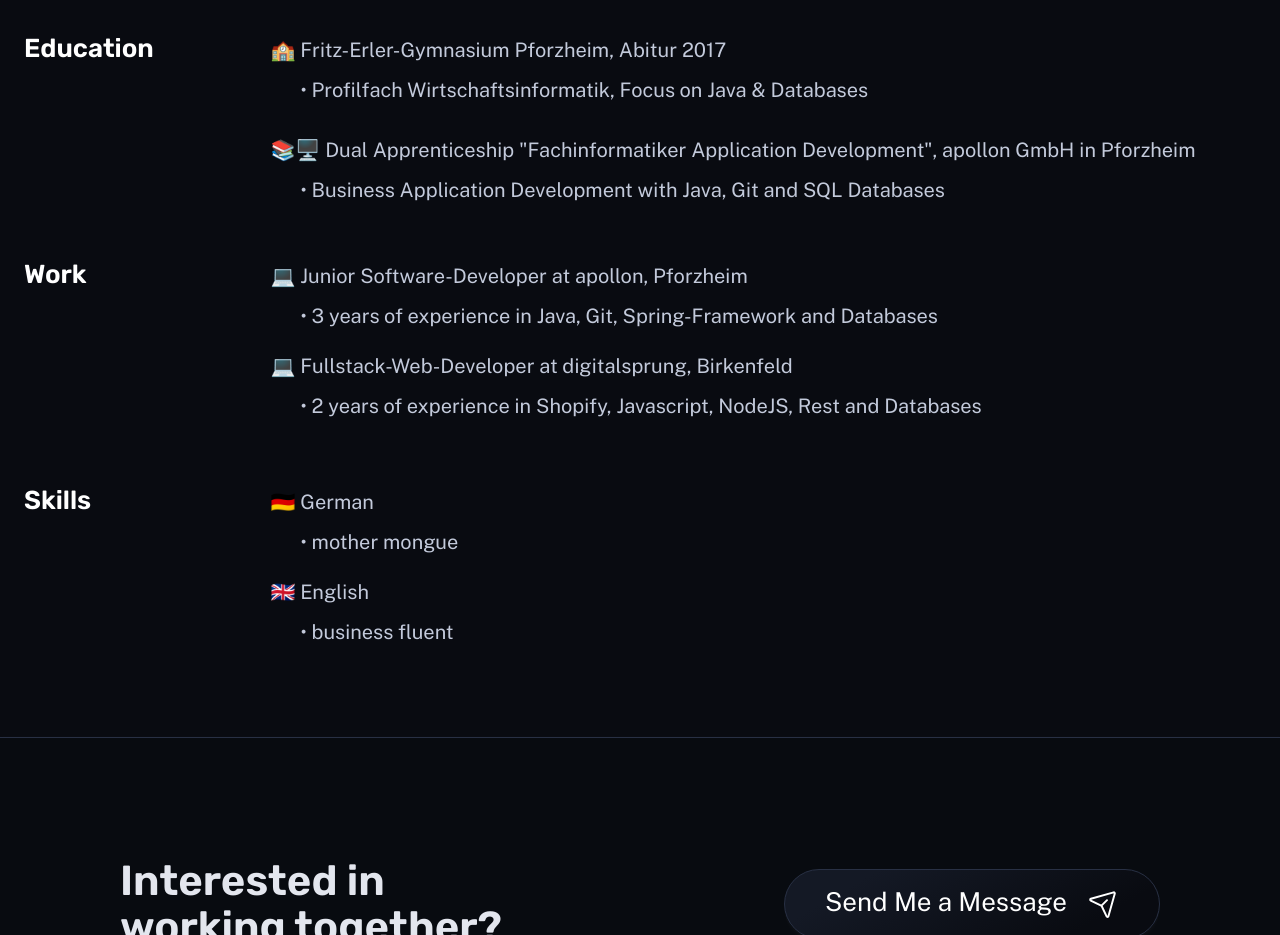
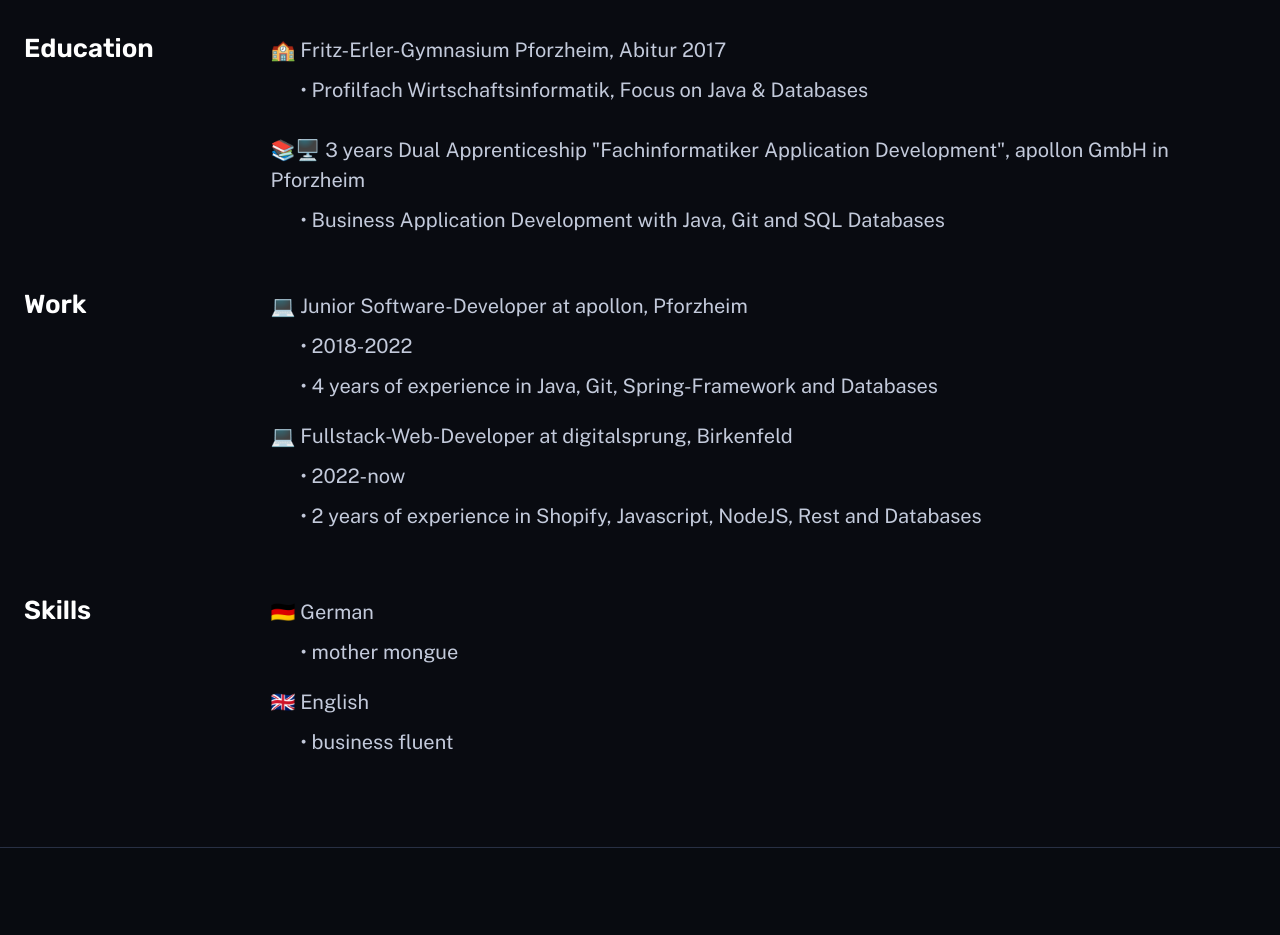
Before and after one commit to grosscoding/grosscoding-home, an Astro site: page /about in a window 1280 px wide. Shown: the part 980-1915 px from the top of the page. Built offline with nearby package versions, Linux system fonts and the light colour scheme; Astro itself is replaced by a stand-in of ours.

Commit message:
update years

```diff
--- a/src/pages/about.astro
+++ b/src/pages/about.astro
@@ -38,15 +38,19 @@ import Hero from '../components/Hero.astro';
 					<p>🏫 Fritz-Erler-Gymnasium Pforzheim, Abitur 2017
 						<div>• Profilfach Wirtschaftsinformatik, Focus on Java & Databases</div></p>
 						<p></p>
-					<p>📚🖥️ Dual Apprenticeship "Fachinformatiker Application Development", apollon GmbH in Pforzheim</p>
+					<p>📚🖥️ 3 years Dual Apprenticeship "Fachinformatiker Application Development", apollon GmbH in Pforzheim</p>
 						<div>• Business Application Development with Java, Git and SQL Databases</div></p>
 				</div>
 			</section>
 			<section>
 				<h2 class="section-title">Work</h2>
 				<div class="content">
-					<p>💻 Junior Software-Developer at apollon, Pforzheim <div>• 3 years of experience in Java, Git, Spring-Framework and Databases</div></p>
-					<p>💻 Fullstack-Web-Developer at digitalsprung, Birkenfeld <div>• 2 years of experience in Shopify, Javascript, NodeJS, Rest and Databases</div></p>
+					<p>💻 Junior Software-Developer at apollon, Pforzheim
+						<div>• 2018-2022</div>
+						<div>• 4 years of experience in Java, Git, Spring-Framework and Databases</div></p>
+					<p>💻 Fullstack-Web-Developer at digitalsprung, Birkenfeld
+						<div>• 2022-now</div>
+						<div>• 2 years of experience in Shopify, Javascript, NodeJS, Rest and Databases</div></p>
 				</div>
 			</section>
 			<section>
```
